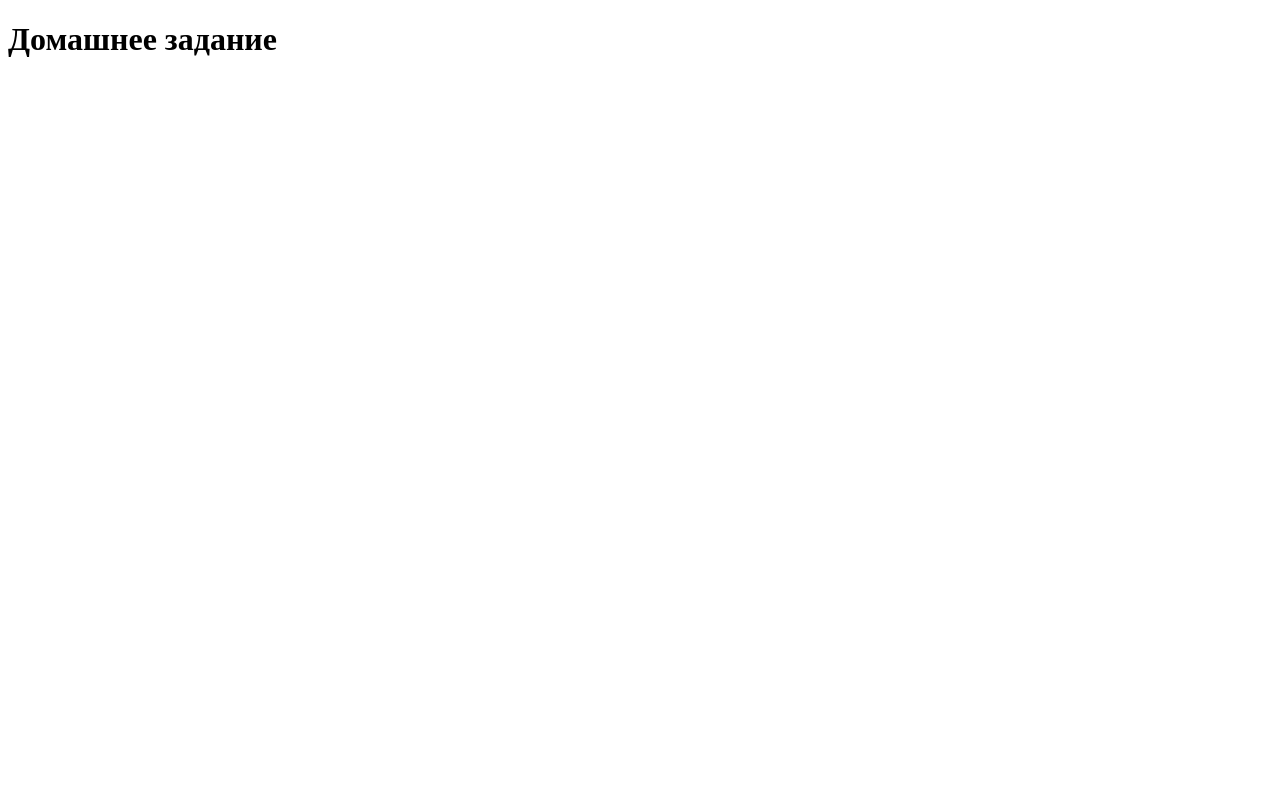
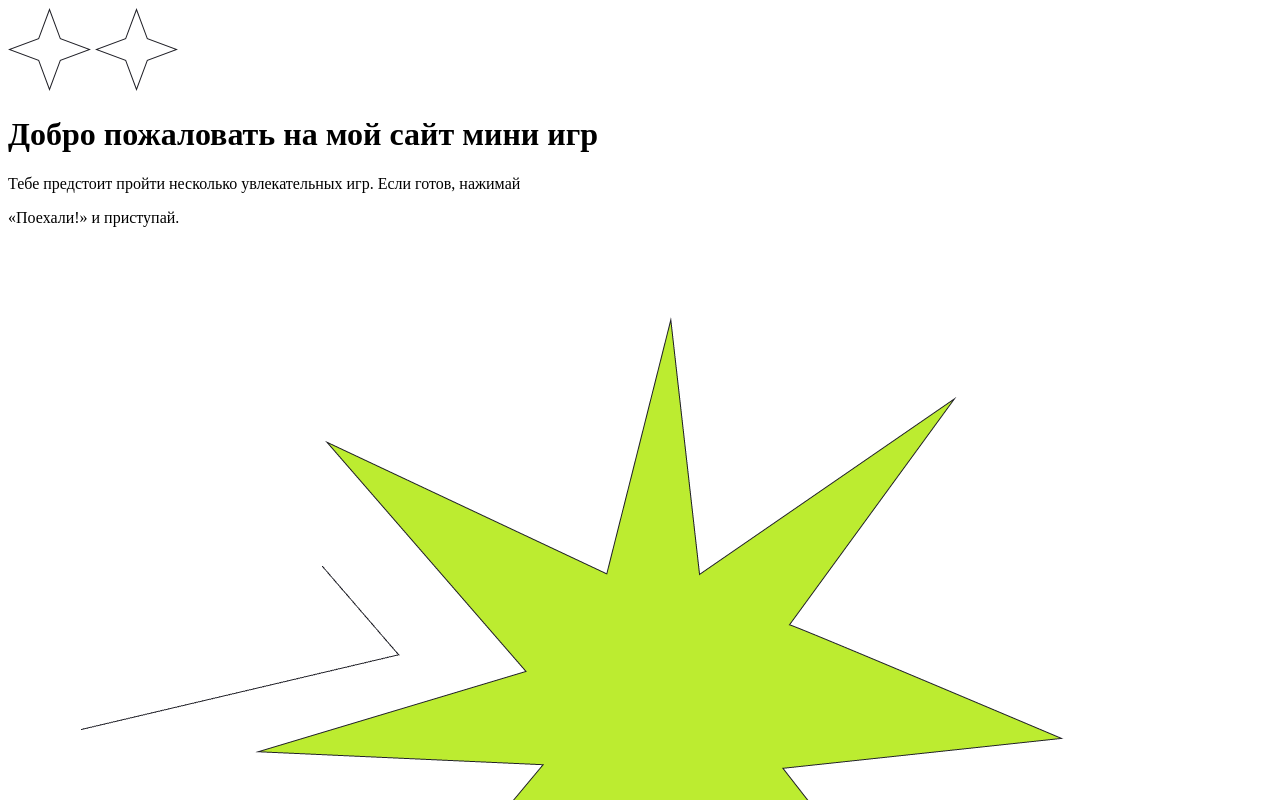
Before and after one commit to Bobheroman/Homework1, a plain HTML site: page index.html in a window 1280 px wide. Shown: the top 800 px of the page. Drawn offline with Linux system fonts and the light colour scheme.

Commit message:
add header

```diff
--- a/index.html
+++ b/index.html
@@ -4,9 +4,29 @@
     <meta charset="UTF-8">
     <meta name="viewport" content="width=device-width, initial-scale=1.0">
     <title>Homework</title>
+    <link rel="preconnect" href="https://fonts.googleapis.com">
+    <link rel="preconnect" href="https://fonts.gstatic.com" crossorigin>
+    <link href="https://fonts.googleapis.com/css2?family=Montserrat:ital,wght@0,100..900;1,100..900&display=swap"
+        rel="stylesheet">
 </head>
 <body>
-    <h1>Домашнее задание</h1>
+    <header class="top">
+        <div class="top__starsBlock">
+            <img class="top__star" src="./img/Star.svg" alt="star">
+            <img class="top__star" src="./img/Star.svg" alt="star">
+        </div>
+        <h1 class="top__header">Добро пожаловать на мой сайт мини игр</h1>
+        <p class="top__description">Тебе предстоит пройти несколько увлекательных игр. Если готов, нажимай</p>
+        <p class="top__description bold">«Поехали!» и приступай.</p>
+        <button class="top__button">Поехали</button>
+        <img class="top__background" src="./img/header.png" alt="Header-background">
+        <div class="top__starsBlock">
+            <img class="top__star" src="./img/Star.svg" alt="star">
+            <img class="top__star" src="./img/Star.svg" alt="star">
+        </div>
+    </header>
+
+
 
 
 </body>
```
Also changed, not shown: css/style.css (added), img/Star.svg (added), img/header.png (added).
